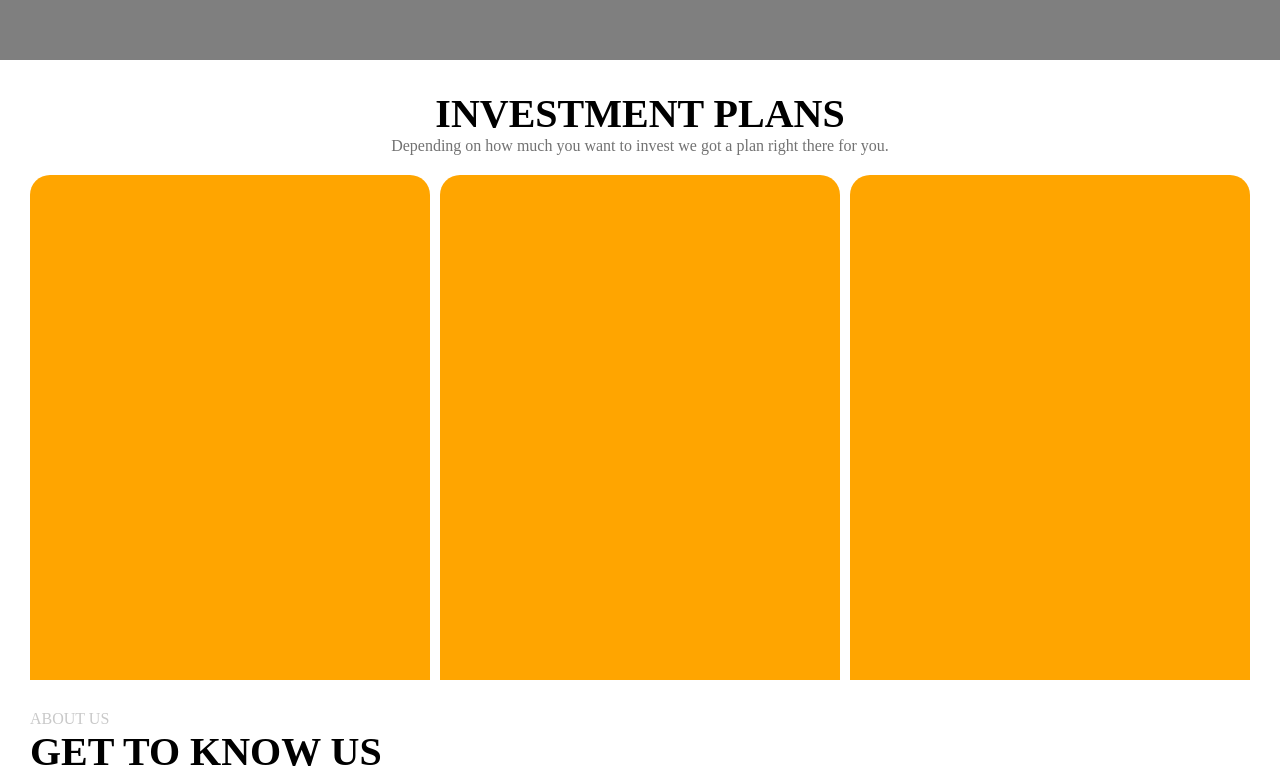
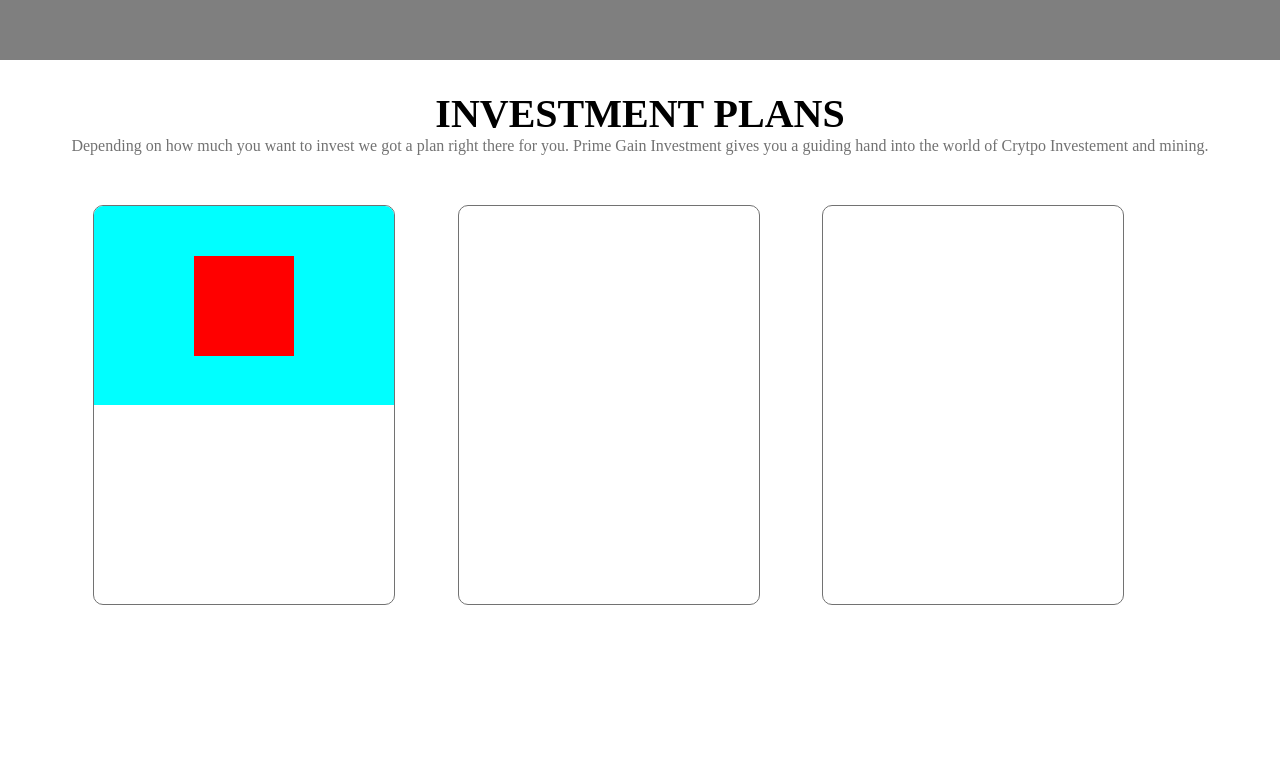
Before and after one commit to ronaldkelechi11/PrimeGain-Investment, a plain HTML site: page index.html in a window 1280 px wide. Shown: the part 800-1573 px from the top of the page. Drawn offline with Linux system fonts and the light colour scheme.

Commit message:
Not actually sure where I am

```diff
--- a/index.html
+++ b/index.html
@@ -27,7 +27,7 @@
                 <a href="#hero" class="navbar__bars_a">Home</a>
                 <a href="#iadvices" class="navbar__bars_a">Investment Plans</a>
                 <a href="#aboutUs" class="navbar__bars_a">About Us</a>
-                <a href="" class="navbar__bars_a">FAQ</a>
+                <a href="#faq" class="navbar__bars_a">FAQ</a>
                 <a href="" class="navbar__bars_a">Contact</a>
             </div>
         </div>
@@ -55,12 +55,40 @@
                     Investment Plans
                 </div>
                 <div class="iadvices_title">
-                    Depending on how much you want to invest we got a plan right there for you.
+                    Depending on how much you want to invest we got a plan right there for you. Prime Gain Investment gives you a guiding hand into the world of Crytpo Investement and mining.
                 </div>
                 <div class="iadvices_row1">
-                    <div class="starterPack"></div>
-                    <div class="advancePack"></div>
-                    <div class="goldPack"></div>
+
+                    <div class="starterPack">
+                        <div class="starterPack_img">
+                            <div class="img"></div>
+                        </div>
+                        <div class="starterPack_txt">
+
+                        </div>
+                    </div>
+
+                    <div class="advancePack">
+                        <div class="advancePack_img">
+                            <div class="img"></div>
+                        </div>
+                        <div class="advancePack_txt">
+
+                        </div>
+                    </div>
+
+                    <div class="goldPack">
+                        <div class="goldPack_img">
+                            <div class="img"></div>
+                        </div>
+                        <div class="goldPack_txt">
+
+                        </div>
+                    </div>
+
+                    <div class="footer">
+
+                    </div>
                 </div>
         </div>
 
@@ -97,5 +125,10 @@
             </div>
         </div>
 
+        <!-- FAQ Section -->
+        <div class="faq" id="faq">
+
+        </div>
+
     </body>
 </html>
--- /dev/null
+++ b/styling/_faq.scss
@@ -0,0 +1,6 @@
+@import 'variables';
+
+.faq{
+    height: 100vh;
+    background-color: pink;
+}
--- a/styling/_iadvices.scss
+++ b/styling/_iadvices.scss
@@ -2,7 +2,7 @@
 
 .iadvices{
     background-color: $primaryWhite;
-    height: 70vh;
+    height: 100vh;
     overflow: hidden;
     padding: 30px;
     &_head{
@@ -16,40 +16,56 @@
     }
     &_title{
         display: flex;
+        text-align: center;
         @extend %centerVertical;
         font-family: $mainFontFamily;
         font-size: $smallFontSize;
         color: $primaryGrey;
     }
+
     &_row1{
         display: flex;
-        margin-top: 20px;
-        justify-content: space-between;
+        margin-top: 50px;
+        justify-content: space-evenly;
         flex-direction: row;
-        height: 100%;
+        height: 400px;
         .starterPack{
-            display: flex;
-            flex-direction: column;
-            width: 400px;
-            height: 100%;
-            border-radius: 20px;
-            background-color: orange;
+            border-style: solid;
+            border-radius: 10px;
+            border-width: 1px;
+            border-color: $primaryGrey;
+            width: 300px;
+            .starterPack_img{
+                background-color: aqua;
+                height: 50%;
+                display: flex;
+                justify-content: center;
+                align-items: center;
+                .img{
+                    height: 100px;
+                    width: 100px;
+                    background-color: red;
+                }
+            }
         }
         .advancePack{
-            display: flex;
-            flex-direction: column;
-            width: 400px;
-            height: 100%;
-            border-radius: 20px;
-            background-color: orange;
+            width: 300px;
+            border-style: solid;
+            border-radius: 10px;
+            border-width: 1px;
+            border-color: $primaryGrey;
         }
         .goldPack{
-            display: flex;
-            flex-direction: column;
-            width: 400px;
-            height: 100%;
-            border-radius: 20px;
-            background-color: orange;
+            width: 300px;
+            border-style: solid;
+            border-radius: 10px;
+            border-width: 1px;
+            border-color: $primaryGrey;
         }
     }
+
+    .footer{
+        background-color: orange;
+        height: 30%;
+    }
 }
--- a/styling/index.scss
+++ b/styling/index.scss
@@ -5,6 +5,7 @@
 @import 'hero';
 @import 'aboutUs';
 @import 'iadvices';
+@import 'faq';
 
 *{
     margin: 0;
```
Also changed, not shown: styling/index.css, 1 other file.
